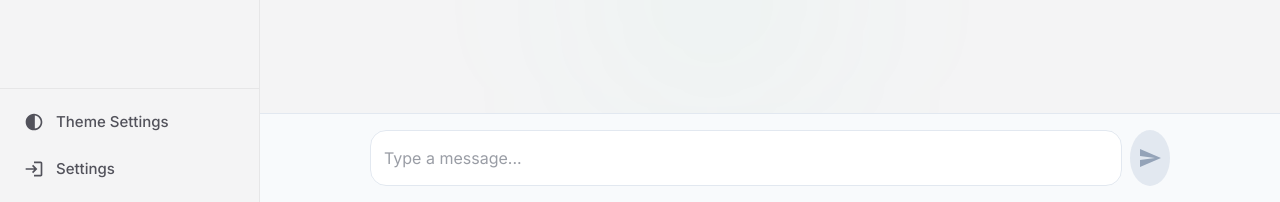
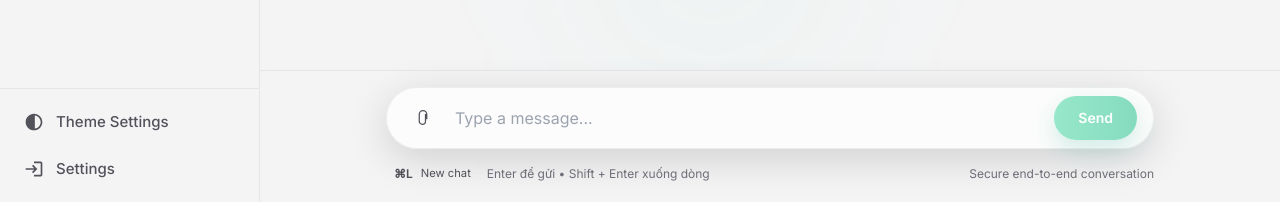
Before and after one commit to lenhuttan97/chat-box-ai, a React (Vite) app in the folder apps/frontend/: page / in a window 1280 px wide. Shown: the part 598-800 px from the top of the page. Built offline with nearby package versions, Linux system fonts and the light colour scheme; no server answers.

Commit message:
feat: update InputBar UI for issue #27 - rounded-full glass effect with emerald gradient

```diff
--- a/apps/frontend/src/components/chat/InputBar.tsx
+++ b/apps/frontend/src/components/chat/InputBar.tsx
@@ -1,7 +1,4 @@
-import { useState, KeyboardEvent } from 'react'
-import { Box, TextField, IconButton, CircularProgress } from '@mui/material'
-import { Send as SendIcon } from '@mui/icons-material'
-import { useTheme } from '../../hooks/useTheme'
+import { KeyboardEvent, useState } from 'react'
 
 interface InputBarProps {
   onSend: (message: string) => void
@@ -11,7 +8,6 @@ interface InputBarProps {
 export const InputBar = ({ onSend, loading }: InputBarProps) => {
   const [message, setMessage] = useState('')
   const [isComposing, setIsComposing] = useState(false)
-  const { darkMode } = useTheme()
 
   const handleSend = () => {
     if (message.trim() && !loading && !isComposing) {
@@ -20,7 +16,7 @@ export const InputBar = ({ onSend, loading }: InputBarProps) => {
     }
   }
 
-  const handleKeyDown = (e: KeyboardEvent<HTMLInputElement>) => {
+  const handleKeyDown = (e: KeyboardEvent<HTMLTextAreaElement>) => {
     if (e.key === 'Enter' && !e.shiftKey && !isComposing) {
       e.preventDefault()
       handleSend()
@@ -35,62 +31,71 @@ export const InputBar = ({ onSend, loading }: InputBarProps) => {
     setIsComposing(false)
   }
 
+  const handleAttach = () => {
+    // Placeholder for future attach functionality
+  }
+
   return (
-    <Box
-      sx={{
-        p: 2,
-        borderTop: '1px solid',
-        borderColor: darkMode ? '#3D3D3D' : '#e2e8f0',
-        bgcolor: darkMode ? 'rgba(0,0,0,0.2)' : '#f8fafc',
-      }}
+    <div className="px-4 py-4 border-t border-border-subtle bg-bg-secondary/80 backdrop-blur-sm">
+      <div className="max-w-3xl mx-auto space-y-3">
+        <div className="flex items-center gap-3 px-4 py-2 rounded-full glass border border-white/10 shadow-[0_10px_40px_rgba(0,0,0,0.15)]">
+          <button
+            type="button"
+            onClick={handleAttach}
+            disabled={loading}
+            className="flex items-center justify-center w-10 h-10 rounded-full text-text-secondary hover:text-text-primary hover:bg-white/5 transition-colors disabled:opacity-50"
+            aria-label="Attach file"
           >
-      <Box sx={{ display: 'flex', gap: 1, maxWidth: 800, mx: 'auto' }}>
-        <TextField
-          fullWidth
-          multiline
-          maxRows={4}
-          placeholder="Type a message..."
+            <svg xmlns="http://www.w3.org/2000/svg" className="w-5 h-5" fill="none" viewBox="0 0 24 24" stroke="currentColor">
+              <path strokeLinecap="round" strokeLinejoin="round" strokeWidth={1.5} d="M16.5 12.75V7.5a4.5 4.5 0 10-9 0v8.25A3.75 3.75 0 0011.25 19.5c2.071 0 3.75-1.679 3.75-3.75V7.5" />
+            </svg>
+          </button>
+
+          <textarea
             value={message}
             onChange={(e) => setMessage(e.target.value)}
             onKeyDown={handleKeyDown}
             onCompositionStart={handleCompositionStart}
             onCompositionEnd={handleCompositionEnd}
             disabled={loading}
+            rows={1}
+            maxLength={4000}
+            placeholder="Type a message..."
+            className="flex-1 resize-none bg-transparent text-text-primary placeholder:text-text-tertiary/70 focus:outline-none text-base leading-relaxed max-h-32 py-2"
             autoComplete="off"
             autoCorrect="off"
             autoCapitalize="off"
             spellCheck={false}
-          InputProps={{
-            sx: {
-              color: darkMode ? 'white' : '#0f172a',
-            }
-          }}
-          sx={{
-            '& .MuiOutlinedInput-root': {
-              borderRadius: 2,
-              bgcolor: darkMode ? 'rgba(255,255,255,0.05)' : '#ffffff',
-              color: darkMode ? 'white' : '#0f172a',
-              '& fieldset': { borderColor: darkMode ? '#3D3D3D' : '#e2e8f0' },
-              '&:hover fieldset': { borderColor: darkMode ? '#10a27e' : '#cbd5e1' },
-              '&.Mui-focused fieldset': { borderColor: '#10a27e' },
-            },
-            '& input::placeholder': { color: darkMode ? '#94a3b8' : '#64748b', opacity: 1 },
-          }}
           />
-        <IconButton
-          color="primary"
+
+          <button
+            type="button"
             onClick={handleSend}
             disabled={!message.trim() || loading}
-          sx={{
-            bgcolor: '#10a27e',
-            color: 'white',
-            '&:hover': { bgcolor: '#0d966d' },
-            '&:disabled': { bgcolor: darkMode ? 'rgba(255,255,255,0.1)' : '#e2e8f0', color: darkMode ? 'rgba(255,255,255,0.3)' : '#94a3b8' },
-          }}
+            className="relative inline-flex items-center justify-center h-11 px-6 rounded-full font-semibold text-sm text-white bg-gradient-to-r from-emerald-400 to-emerald-500 shadow-[0_10px_25px_rgba(16,162,126,0.35)] hover:from-emerald-300 hover:to-emerald-500 transition-all disabled:opacity-50"
           >
-          {loading ? <CircularProgress size={24} color="inherit" /> : <SendIcon />}
-        </IconButton>
-      </Box>
-    </Box>
+            {loading ? (
+              <svg className="animate-spin h-5 w-5 text-white" viewBox="0 0 24 24">
+                <circle className="opacity-25" cx="12" cy="12" r="10" stroke="currentColor" strokeWidth="4" fill="none" />
+                <path className="opacity-75" fill="currentColor" d="M4 12a8 8 0 018-8V0C5.373 0 0 5.373 0 12h4z" />
+              </svg>
+            ) : (
+              'Send'
+            )}
+          </button>
+        </div>
+
+        <div className="flex items-center justify-between text-[0.75rem] text-text-tertiary flex-wrap gap-2">
+          <div className="inline-flex items-center gap-2">
+            <span className="inline-flex items-center gap-2 px-2 py-1 rounded-full bg-white/5 text-text-secondary">
+              <span className="text-xs font-semibold">⌘L</span>
+              <span className="text-[0.7rem]">New chat</span>
+            </span>
+            <span>Enter để gửi • Shift + Enter xuống dòng</span>
+          </div>
+          <span className="text-text-secondary/80">Secure end-to-end conversation</span>
+        </div>
+      </div>
+    </div>
   )
 }
```
Lines whose indentation alone changed are shown as unchanged.
